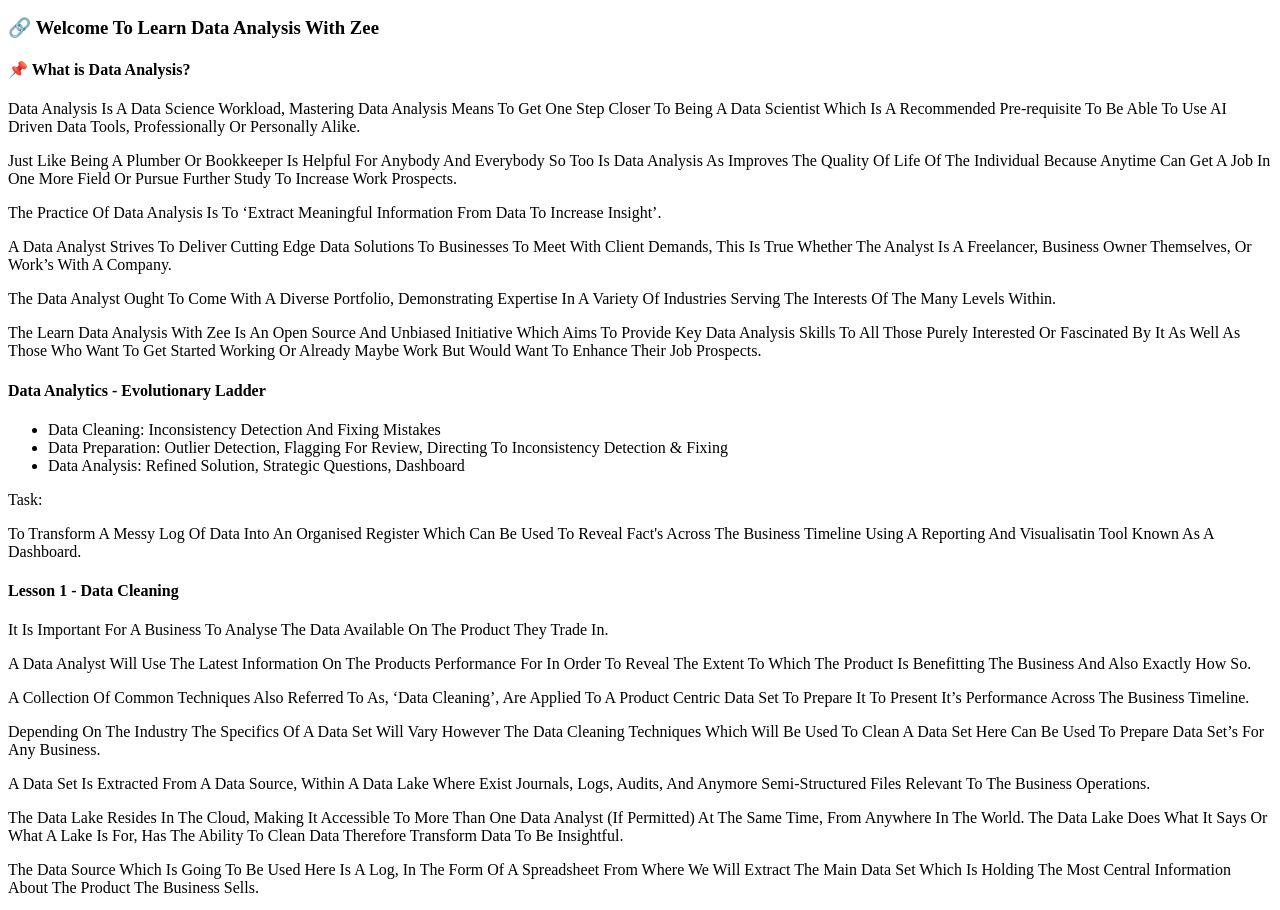
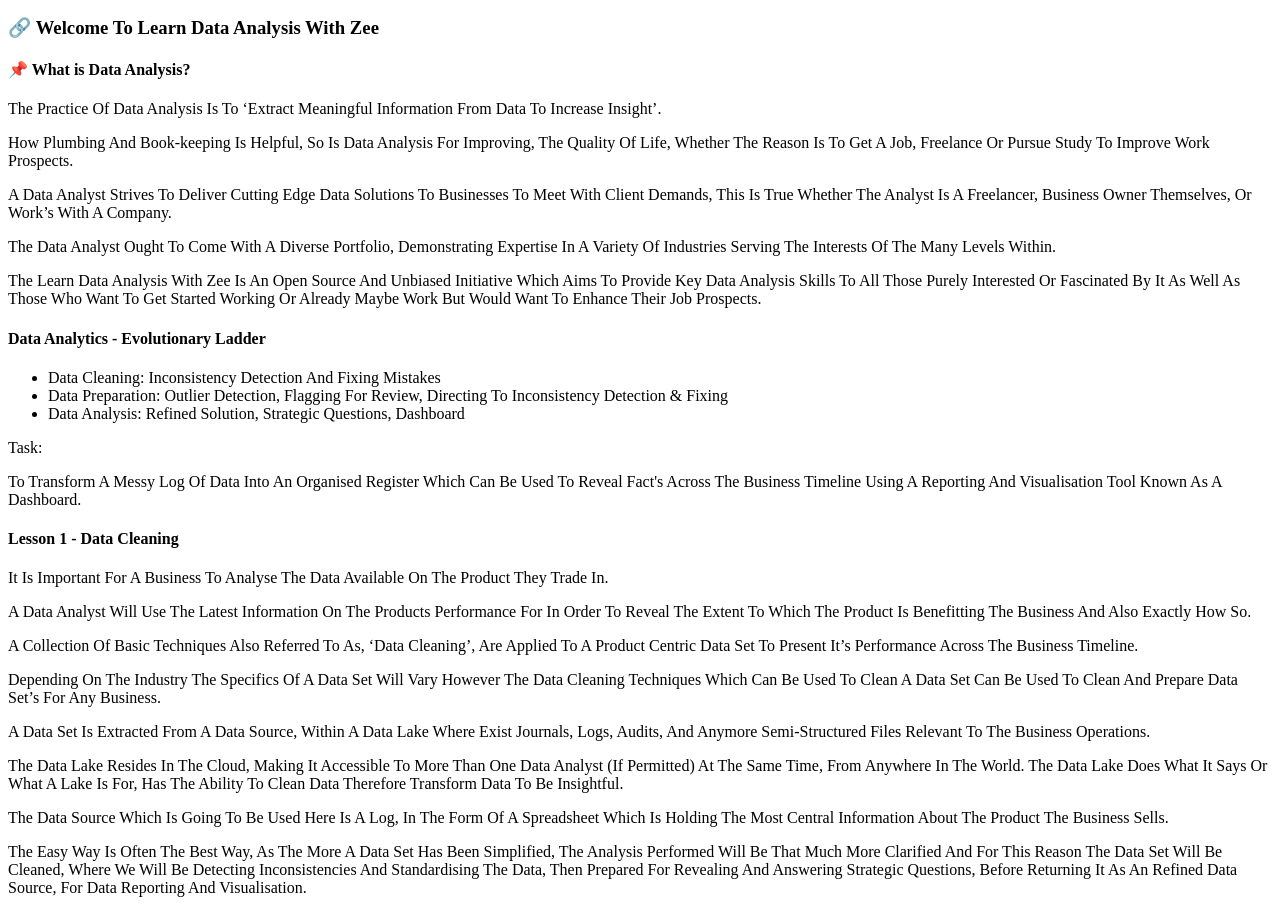
Before and after one commit to LearnDataAnalysisWithZee/LearnDataAnalysis, a plain HTML site: page index.html in a window 1280 px wide. Shown: the part 111-1021 px from the top of the page. Drawn offline with Linux system fonts and the light colour scheme.

Commit message:
Update index.html

```diff
--- a/index.html
+++ b/index.html
@@ -18,13 +18,10 @@
 
       <h4>📌 What is Data Analysis?</h4>
       <p>
-        Data Analysis Is A Data Science Workload, Mastering Data Analysis Means To Get One Step Closer To Being A Data Scientist Which Is A Recommended Pre-requisite To Be Able To Use AI Driven Data Tools, Professionally Or Personally Alike.
+        The Practice Of Data Analysis Is To ‘Extract Meaningful Information From Data To Increase Insight’.
       </p>
       <p>
-        Just Like Being A Plumber Or Bookkeeper Is Helpful For Anybody And Everybody So Too Is Data Analysis As Improves The Quality Of Life Of The Individual Because Anytime Can Get A Job In One More Field Or Pursue Further Study To Increase Work Prospects.
-      </p>
-      <p>
-        The Practice Of Data Analysis Is To ‘Extract Meaningful Information From Data To Increase Insight’.
+        How Plumbing And Book-keeping Is Helpful, So Is Data Analysis For Improving, The Quality Of Life, Whether The Reason Is To Get A Job, Freelance Or Pursue Study To Improve Work Prospects.
       </p>
       <p>
         A Data Analyst Strives To Deliver Cutting Edge Data Solutions To Businesses To Meet With Client Demands, This Is True Whether The Analyst Is A Freelancer, Business Owner Themselves, Or Work’s With A Company.
@@ -45,17 +42,17 @@
       </ul>
 
       <p>Task:</p>
-      <p>To Transform A Messy Log Of Data Into An Organised Register Which Can Be Used To Reveal Fact's Across The Business Timeline Using A Reporting And Visualisatin Tool Known As A Dashboard.</p>
+      <p>To Transform A Messy Log Of Data Into An Organised Register Which Can Be Used To Reveal Fact's Across The Business Timeline Using A Reporting And Visualisation Tool Known As A Dashboard.</p>
 
       <h4>Lesson 1 - Data Cleaning</h4>
       <p>It Is Important For A Business To Analyse The Data Available On The Product They Trade In.</p>
       <p>A Data Analyst Will Use The Latest Information On The Products Performance For In Order To Reveal The Extent To Which The Product Is Benefitting The Business And Also Exactly How So.</p>
-      <p>A Collection Of Common Techniques Also Referred To As, ‘Data Cleaning’, Are Applied To A Product Centric Data Set To Prepare It To Present It’s Performance Across The Business Timeline.</p>
-      <p>Depending On The Industry The Specifics Of A Data Set Will Vary However The Data Cleaning Techniques Which Will Be Used To Clean A Data Set Here Can Be Used To Prepare Data Set’s For Any Business.</p>
+      <p>A Collection Of Basic Techniques Also Referred To As, ‘Data Cleaning’, Are Applied To A Product Centric Data Set To Present It’s Performance Across The Business Timeline.</p>
+      <p>Depending On The Industry The Specifics Of A Data Set Will Vary However The Data Cleaning Techniques Which Can Be Used To Clean A Data Set Can Be Used To Clean And Prepare Data Set’s For Any Business.</p>
       <p>A Data Set Is Extracted From A Data Source, Within A Data Lake Where Exist Journals, Logs, Audits, And Anymore Semi-Structured Files Relevant To The Business Operations.</p>
       <p>The Data Lake Resides In The Cloud, Making It Accessible To More Than One Data Analyst (If Permitted) At The Same Time, From Anywhere In The World. The Data Lake Does What It Says Or What A Lake Is For, Has The Ability To Clean Data Therefore Transform Data To Be Insightful.</p>
-      <p>The Data Source Which Is Going To Be Used Here Is A Log, In The Form Of A Spreadsheet From Where We Will Extract The Main Data Set Which Is Holding The Most Central Information About The Product The Business Sells.</p>
-      <p>The Easy Way Is Often The Best Way, As The More A Data Set Has Been Simplified, The Analysis Performed Will Be That Much More Clarified And For This Reason The Data Set Will Be Cleaned, Where We Will Be Detecting Inconsistencies And Standardising The Data, Preparing It Before Returning It As The Data Source, For Data Reporting And Visualisation.</p>
+      <p>The Data Source Which Is Going To Be Used Here Is A Log, In The Form Of A Spreadsheet Which Is Holding The Most Central Information About The Product The Business Sells.</p>
+      <p>The Easy Way Is Often The Best Way, As The More A Data Set Has Been Simplified, The Analysis Performed Will Be That Much More Clarified And For This Reason The Data Set Will Be Cleaned, Where We Will Be Detecting Inconsistencies And Standardising The Data, Then Prepared For Revealing And Answering Strategic Questions, Before Returning It As An Refined Data Source, For Data Reporting And Visualisation.</p>
       <p>Before Getting Into The Data Set And Starting Cleaning Is Essential To Be Comfortable With The Project Structure So Is Known What Is Where And Why.</p>
 
       <p>Let Us Summarise:</p>
@@ -68,7 +65,7 @@
       </ol>
 
       <p><strong>Activity:</strong></p>
-      <p>Let’s Get Down To Business, The Data Set Which Will Be Cleaned, Is For A Cricket Equipment Outlet*. A Spreadsheet Log Will Be The Data Source Inside The Data Lake, Which Has The Key Information Which Will Be Used To Transform To Prepare A Financial Statement For The Business Account. With Our Task Briefed This Particular Activity Will Solely Focus On Gaining An Insight Into How To Clean Data So That No Matter What The Data Set Data Cleaning or Preparation Becomes An Easier Task.</p>
+      <p>Let’s Get Down To Business, The Data Set Which Will Be Cleaned, Is For A Cricket Equipment Outlet*. A Spreadsheet Log Will Be The Data Source Inside The Data Lake, Which Has The Key Information Which Will Be Used To Transform To Prepare For A Dashboard Which Can Assist, Financial Statement's For The Business Account. With Our Task Briefed This Particular Activity Will Solely Focus On Gaining An Insight Into How To Clean Data So That No Matter What The Data Set Data Cleaning or Preparation Becomes An Easier Task.</p>
       <p><i>*The Cricket Equipment Outlet Is A Fictitious Company And The Data Used Here Is Only Dummy Data, Used For Learning Data Cleaning Which Itself Does Not Change No Matter The Industry As Discussed At The Start Of The Data Cleaning Lesson.</i></p>
 
       <table border="1">
```
